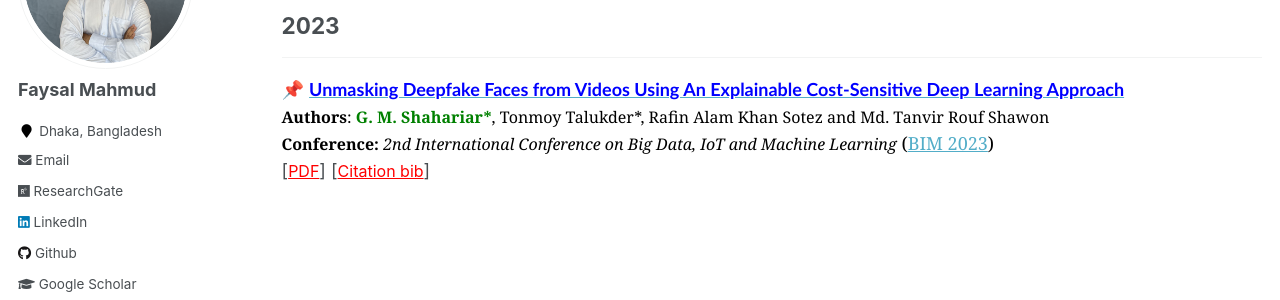
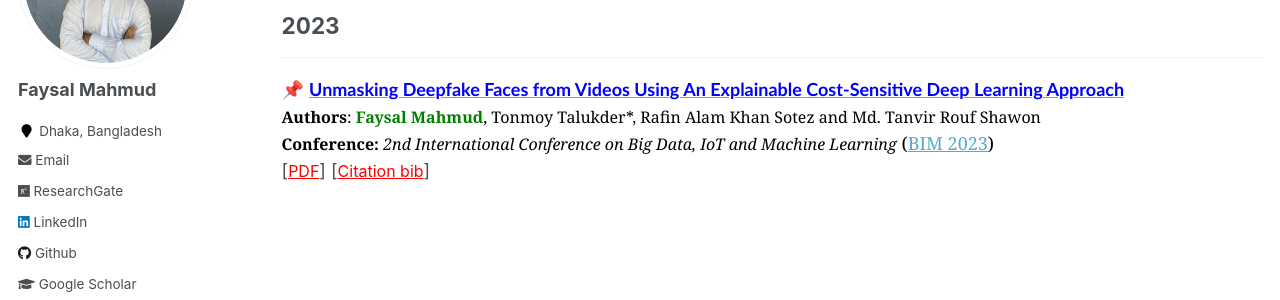
Before and after one commit to Faysal-MD/Faysal-MD.github.io, a Jekyll site: the page built from _pages/publications.md, in a window 1280 px wide. Shown: the part 224-524 px from the top of the page. Built offline with Jekyll 4.4.1, drawn with Linux system fonts in a browser that asks for light colours.

Commit message:
info updated

```diff
--- a/_pages/publications.md
+++ b/_pages/publications.md
@@ -14,9 +14,9 @@ author_profile: true
 <!-- Paper 01 -->
 
 <!-- Paper 08 -->
-📌 [<span style="color:blue;font-family:Trebuchet MS;">**Unmasking Deepfake Faces from Videos Using An Explainable Cost-Sensitive Deep Learning Approach**</span>](https://arxiv.org/pdf/2307.07392.pdf) <br>
+📌 [<span style="color:blue;font-family:Trebuchet MS;">**Unmasking Deepfake Faces from Videos Using An Explainable Cost-Sensitive Deep Learning Approach**</span>](https://ieeexplore.ieee.org/document/10441026) <br>
 <span style="color:black;font-family:Georgia">
-    <font size="3"><strong>Authors</strong>: <strong style="color:green">G. M. Shahariar*</strong>, Tonmoy Talukder*, Rafin Alam Khan Sotez and Md. Tanvir Rouf Shawon </font>
+    <font size="3"><strong>Authors</strong>: <strong style="color:green">Faysal Mahmud</strong>, Tonmoy Talukder*, Rafin Alam Khan Sotez and Md. Tanvir Rouf Shawon </font>
 </span>
 <br>
 <span style="color:black;font-family:Georgia">
```
